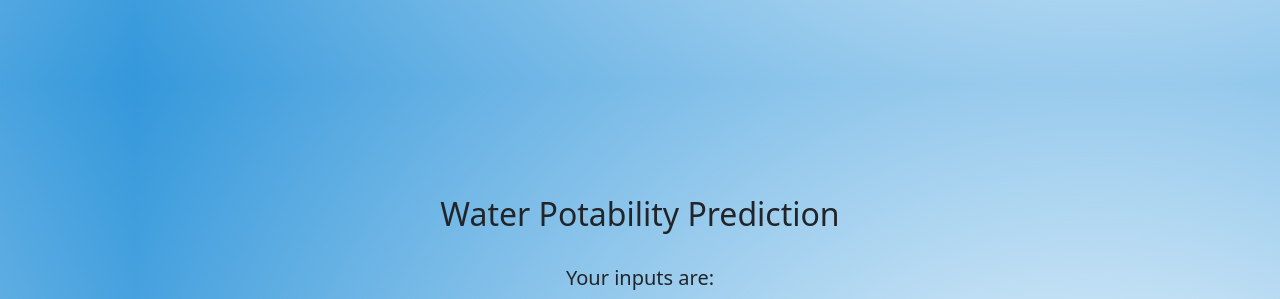
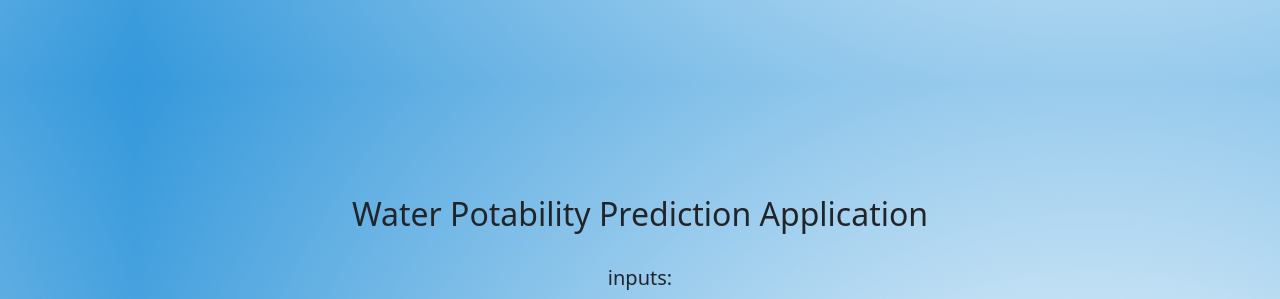
Before and after one commit to usmanadaudu/water_potability_prediction_web_app, a Django app: template templates/result.html in a window 1280 px wide. Shown: the top 299 px of the page. Run offline with Django 4.2, Linux system fonts and the light colour scheme; the template is opened without the code that fills it, so the values that code supplies are empty; some libraries are stand-ins or nearby versions.

Commit message:
updated content

```diff
--- a/templates/result.html
+++ b/templates/result.html
@@ -15,10 +15,10 @@
     <div class="container">
         <div class="row mb-4">
             <div class="col-md-12 mx-auto text-center">
-                <h2>Water Potability Prediction</h2>
+                <h2>Water Potability Prediction Application </h2>
             </div>
         </div>
-        <h5>Your inputs are:</h5>
+        <h5>inputs:</h5>
         <p>Sulphate: {{X.0}} mg/l<br>
         Hardness: {{X.1}} mg/l<br>
         Dissolved Solids: {{X.2}} mg/l</p>
--- a/waterApp/settings.py
+++ b/waterApp/settings.py
@@ -11,7 +11,7 @@ https://docs.djangoproject.com/en/4.2/ref/settings/
 """
 
 import os
-import dj_database_url
+# import dj_database_url
 from pathlib import Path
 
 # Build paths inside the project like this: BASE_DIR / 'subdir'.
@@ -84,7 +84,7 @@ DATABASES = {
     }
 }
 
-DATABASES['default'] = dj_database_url.parse("postgres://water_potability_django_render_user:F84okFYTrxcx66NpmlSgscaE5zOkatR8@dpg-cj8isn5jeehc73cc0g0g-a.oregon-postgres.render.com/water_potability_django_render")
+# DATABASES['default'] = dj_database_url.parse("postgres://water_potability_django_render_user:F84okFYTrxcx66NpmlSgscaE5zOkatR8@dpg-cj8isn5jeehc73cc0g0g-a.oregon-postgres.render.com/water_potability_django_render")
 
 # Password validation
 # https://docs.djangoproject.com/en/4.2/ref/settings/#auth-password-validators
@@ -127,7 +127,7 @@ STATIC_URL = 'static/waterApp/'
 
 DEFAULT_AUTO_FIELD = 'django.db.models.BigAutoField'
 
-STATIC_ROOT = os.path.join(BASE_DIR,"static")
+# STATIC_ROOT = os.path.join(BASE_DIR,"static")
 
 
 STATICFILES_DIRS = [
```
